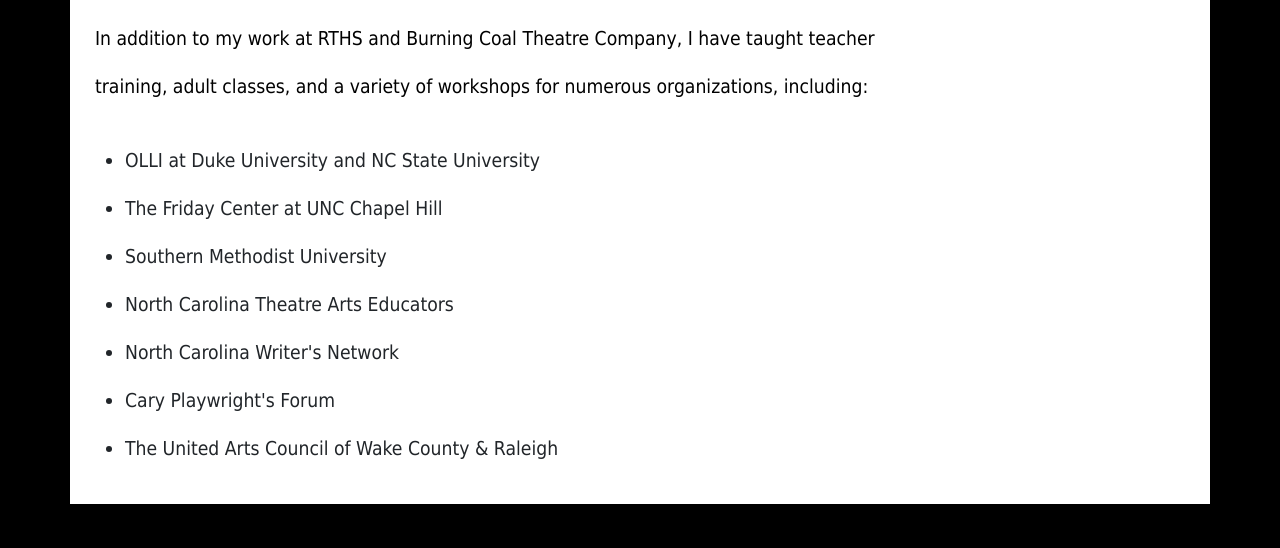
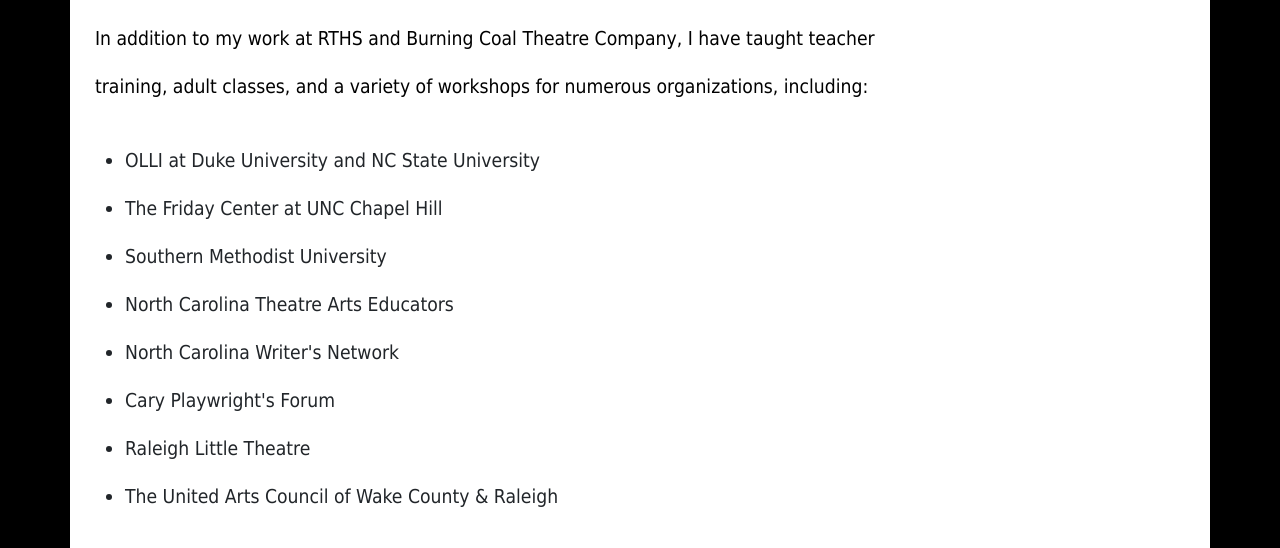
Before and after one commit to IanLukeFinley/ProfilePage1, a plain HTML site: page teacher.html in a window 1280 px wide. Shown: the part 1576-2124 px from the top of the page. Drawn offline with nearby package versions, Linux system fonts and the light colour scheme.

```diff
--- a/teacher.html
+++ b/teacher.html
@@ -105,6 +105,7 @@
               <li>North Carolina Theatre Arts Educators</li>
               <li>North Carolina Writer's Network</li>
               <li>Cary Playwright's Forum</li>
+              <li>Raleigh Little Theatre</li>
               <li>The United Arts Council of Wake County & Raleigh</li>
             </ul>
           </article>
```
Also changed, not shown: portfolio.html (+1 -1 lines).
